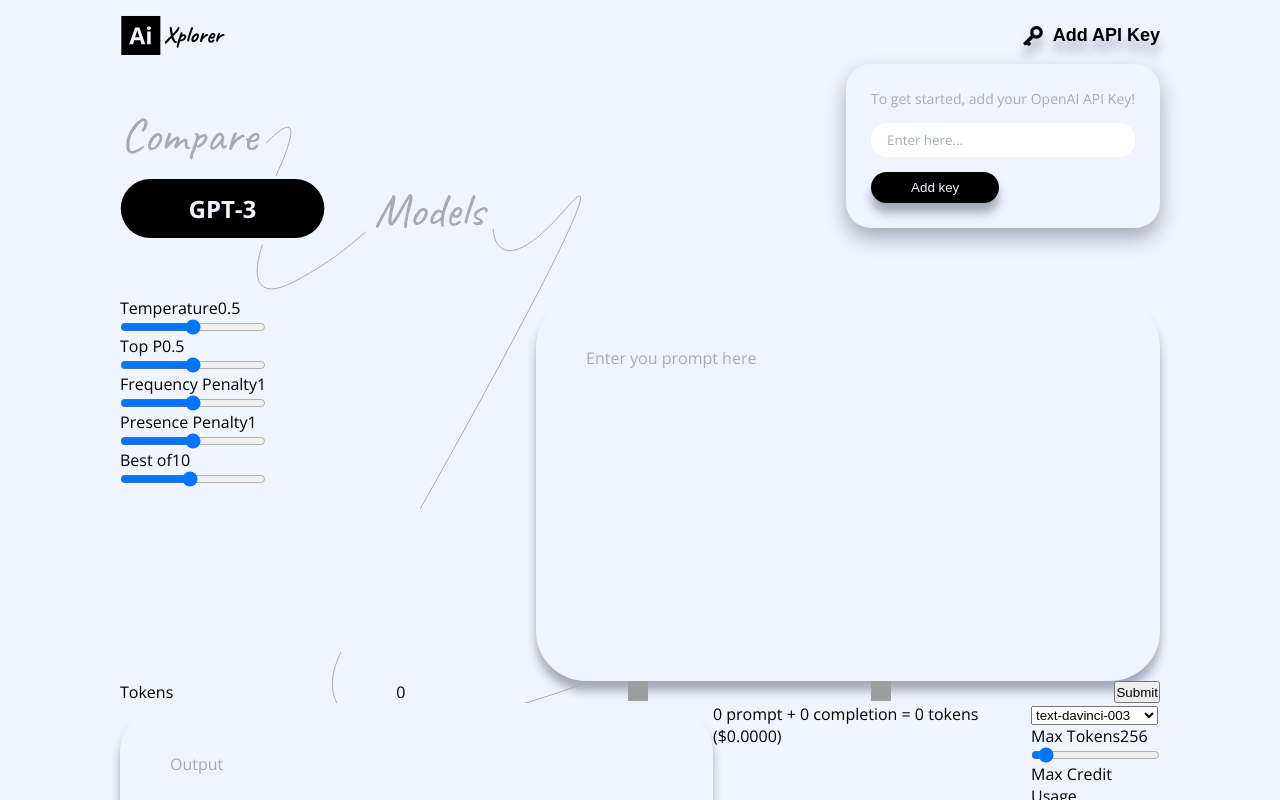
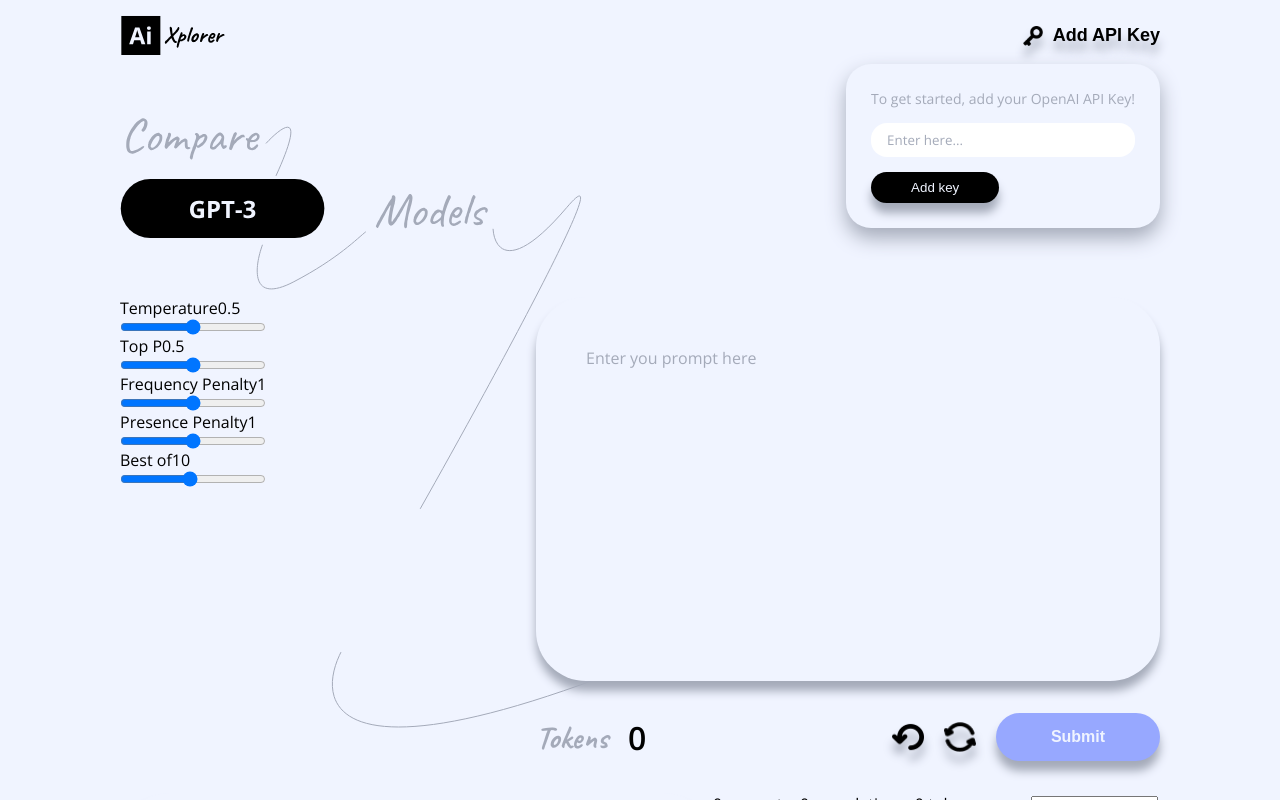
Before and after one commit to PervezSH/ai-xplorer, a Next.js app: page /compare in a window 1280 px wide. Shown: the top 800 px of the page. Built offline with nearby package versions, Linux system fonts and the light colour scheme; grey boxes are pictures that could not be loaded.

Commit message:
style: add button section 🔘

```diff
--- a/pages/compare/index.tsx
+++ b/pages/compare/index.tsx
@@ -1,11 +1,15 @@
 import React, { useEffect, useState } from "react";
 import type { GetStaticProps } from "next";
 import Image from "next/image";
+import { Caveat } from "@next/font/google";
+
 import ParamSlider from "../../components/ParamSlider";
 import config from "../../config";
 import { IModelDetails } from "../../utils/model-data";
 import styles from "../../styles/pages/Compare.module.scss";
 import { useApiKey } from "../../context/ApiKeyContext";
+
+const caveat = Caveat({ subsets: ["latin"] });
 
 type Props = {
   gpt3Models: IModelDetails[];
@@ -216,22 +220,27 @@
           }}
         />
       </div>
-      <div className={styles.row}>
-        <p>Tokens</p>
-        <p>0</p>
-        <Image src="/images/arrow.svg" alt="Undo last" width={20} height={20} />
+      <div className={styles["btn-section"]}>
+        <div>
+          <p className={caveat.className}>Tokens</p>
+          <div>{`${`0`}`}</div>
+        </div>
+        <div>
+          <Image src="/images/undo.png" alt="undo" width={32} height={32} />
           <Image
-          src="/images/arrow.svg"
-          alt="Regenerate"
-          width={20}
-          height={20}
+            src="/images/regenerate.png"
+            alt="regenerate"
+            width={32}
+            height={32}
           />
           <button
+            className={styles["btn-primary"]}
             disabled={isCompleting}
             onClick={() => callCompletionEndpoint()}
           >
             Submit
           </button>
+        </div>
       </div>
       {modelsToCompare.map((model, index) => (
         <div key={model.name} className={styles.row}>
--- a/styles/pages/Compare.module.scss
+++ b/styles/pages/Compare.module.scss
@@ -11,4 +11,52 @@
     flex-direction: row;
     justify-content: space-between;
   }
+
+  .btn-section {
+    width: 60%;
+    margin: 32px 0;
+    display: flex;
+    align-self: flex-end;
+    justify-content: space-between;
+    align-items: center;
+
+    p {
+      font-style: normal;
+      font-weight: 700;
+      font-size: 32px;
+      color: $font-tertiary-color;
+    }
+
+    div {
+      display: flex;
+      flex-direction: row;
+      align-items: center;
+      gap: 20px;
+
+      div {
+        font-style: normal;
+        font-weight: 600;
+        font-size: 32px;
+      }
+    }
+
+    button {
+      height: 48px;
+      width: 164px;
+      border-radius: 50px;
+      font-style: normal;
+      font-size: 16px;
+      font-weight: 600;
+    }
+
+    img {
+      filter: drop-shadow(0px 10px 5px $font-tertiary-color);
+      cursor: pointer;
+
+      &:active {
+        transform: scale(0.98);
+        filter: none;
+      }
+    }
+  }
 }
```
Also changed, not shown: public/images/regenerate.png (added), public/images/undo.png (added). Lines whose indentation alone changed are shown as unchanged.
